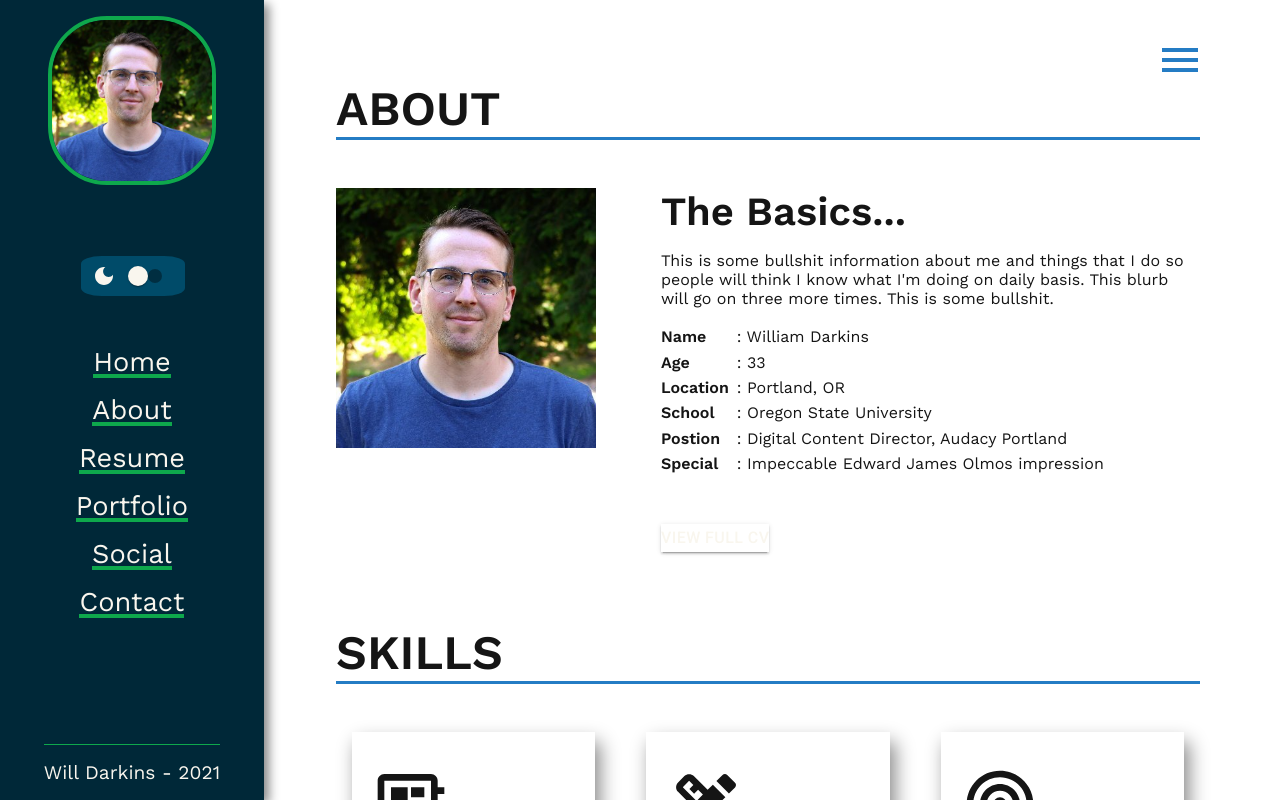
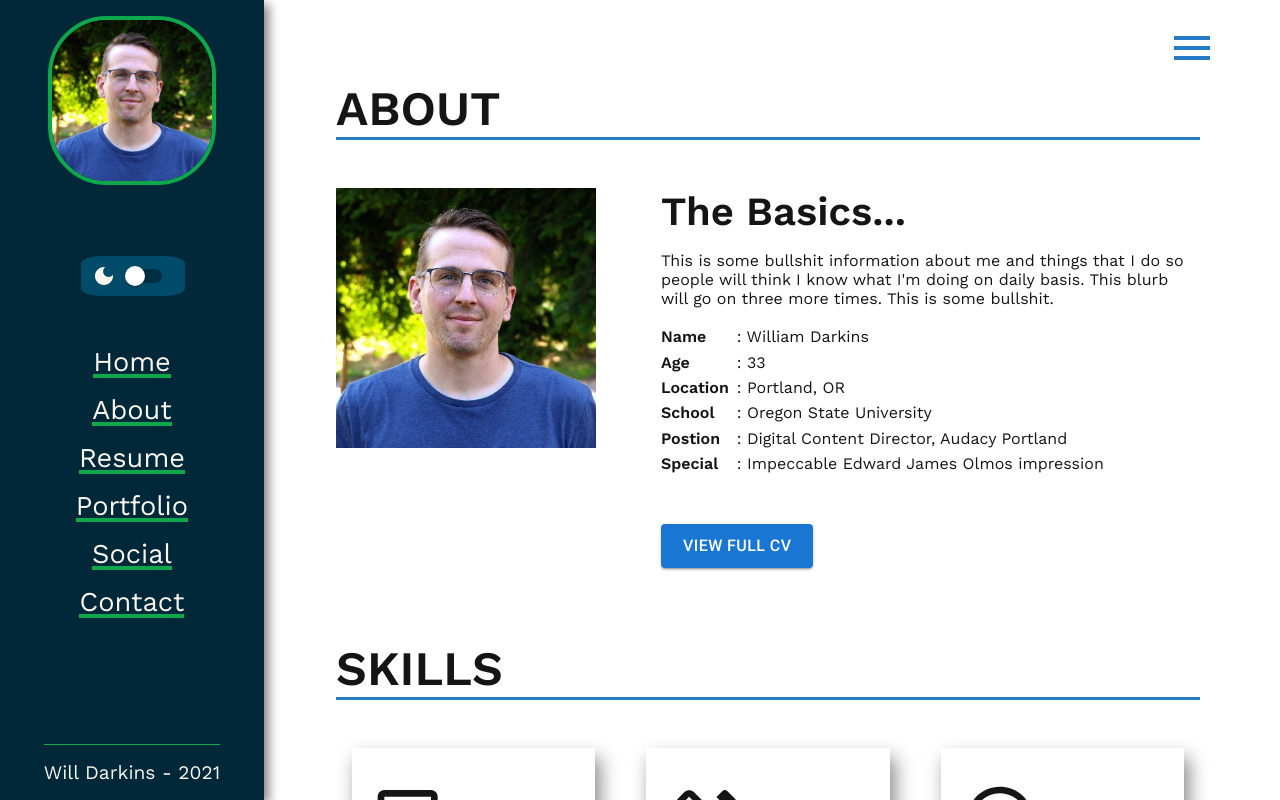
Before and after one commit to willdarkins/portfolio_darkins, a React (Create React App) app: page /about in a window 1280 px wide. Shown: the top 800 px of the page. Built offline with nearby package versions, Linux system fonts and the light colour scheme; a web font is replaced by a local one.

Commit message:
figured out issue with icon button... just chnaged it to ButtonBase and styles have quit being overridden

```diff
--- a/src/App.js
+++ b/src/App.js
@@ -10,9 +10,7 @@ import Contact from './Pages/ContactPage.js';
 import styled from 'styled-components'
 import { AnimatePresence } from 'framer-motion';
 import MenuIcon from '@mui/icons-material/Menu';
-import { IconButton } from '@material-ui/core';
-
-
+import { ButtonBase } from '@mui/material';
 
 //styles to be applied to main content section on the app... this is everything but the SibeBar and Nav
 const MainStyles = styled.main`
@@ -29,16 +27,16 @@ const MainStyles = styled.main`
     }
 `
 function App() {
-const location = useLocation()
-const [navToggle, setNavToggle] = useState(false);
+    const location = useLocation()
+    const [navToggle, setNavToggle] = useState(false);
     return (
         <>
             <Router forceRefresh>
-                <SideBar navToggle={navToggle}/>
+                <SideBar navToggle={navToggle} />
                 <div className='menu-burger'>
-                    <IconButton onClick={() => setNavToggle(!navToggle)}>
+                    <ButtonBase onClick={() => setNavToggle(!navToggle)}>
                         <MenuIcon />
-                    </IconButton>
+                    </ButtonBase>
                 </div>
                 <MainStyles>
                     <AnimatePresence exitBeforeEnter>
@@ -57,6 +55,4 @@ const [navToggle, setNavToggle] = useState(false);
     )
 }
 
-
-
 export default App
--- a/src/Components/BasicInfo.js
+++ b/src/Components/BasicInfo.js
@@ -14,7 +14,14 @@ const InfoStyles = styled.div`
             object-fit: cover;
         }
     }
-    .descrip-content
+    .descrip-content{
+        .Button{
+            padding-top: 3rem;
+            a{
+                font-size: 1rem;
+            }
+        }
+    }
     h4{
         font-size: 2.5rem;
         color: var(--font-dark);
@@ -39,12 +46,6 @@ const InfoStyles = styled.div`
                 color: var(--font-dark);
             }
     }
-        .Button{
-            padding-top: 3rem;
-            a{
-                font-size: 1rem;
-            }
-        }
 
 `
 function BasicInfo() {
--- a/src/Components/Skills.js
+++ b/src/Components/Skills.js
@@ -29,7 +29,6 @@ const SkillStyles = styled.section`
         }
         .last-card{
             button{
-                font-size-adjust: inherit;
             }
         }
     }
```
